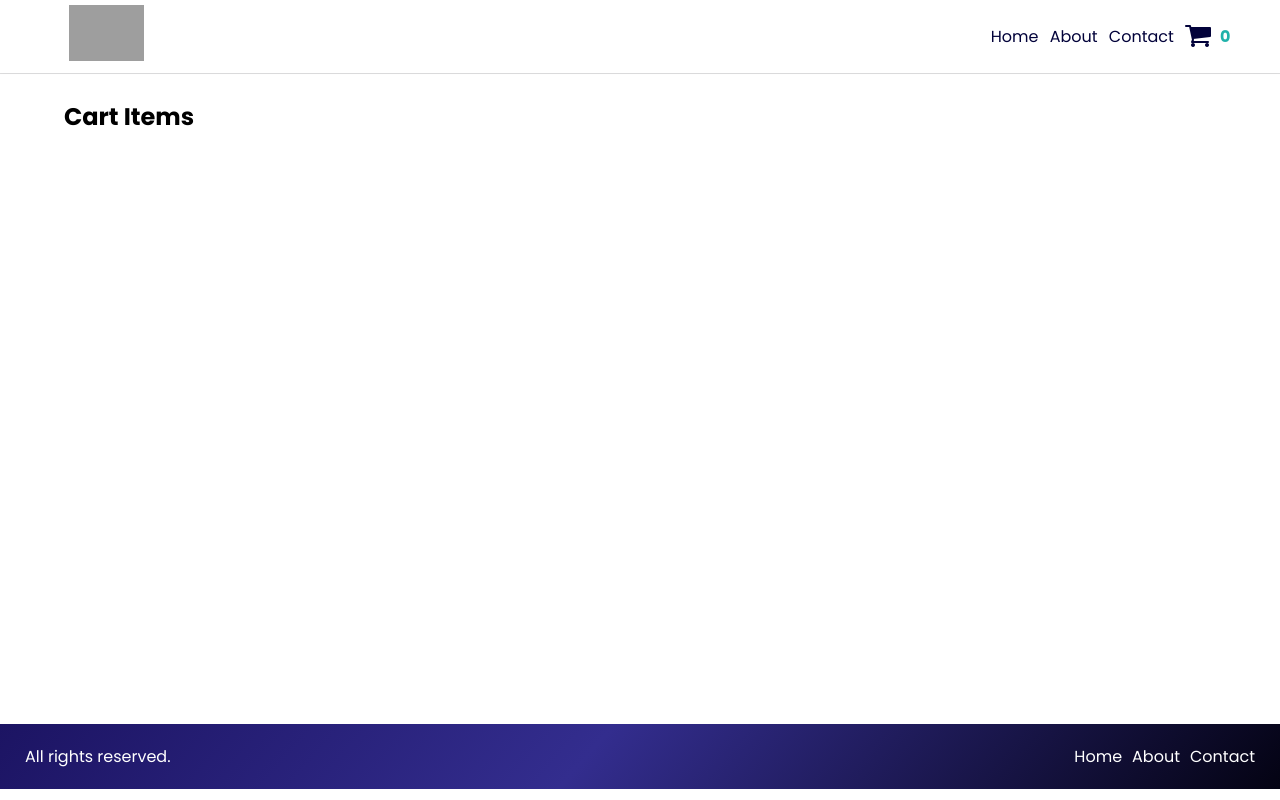
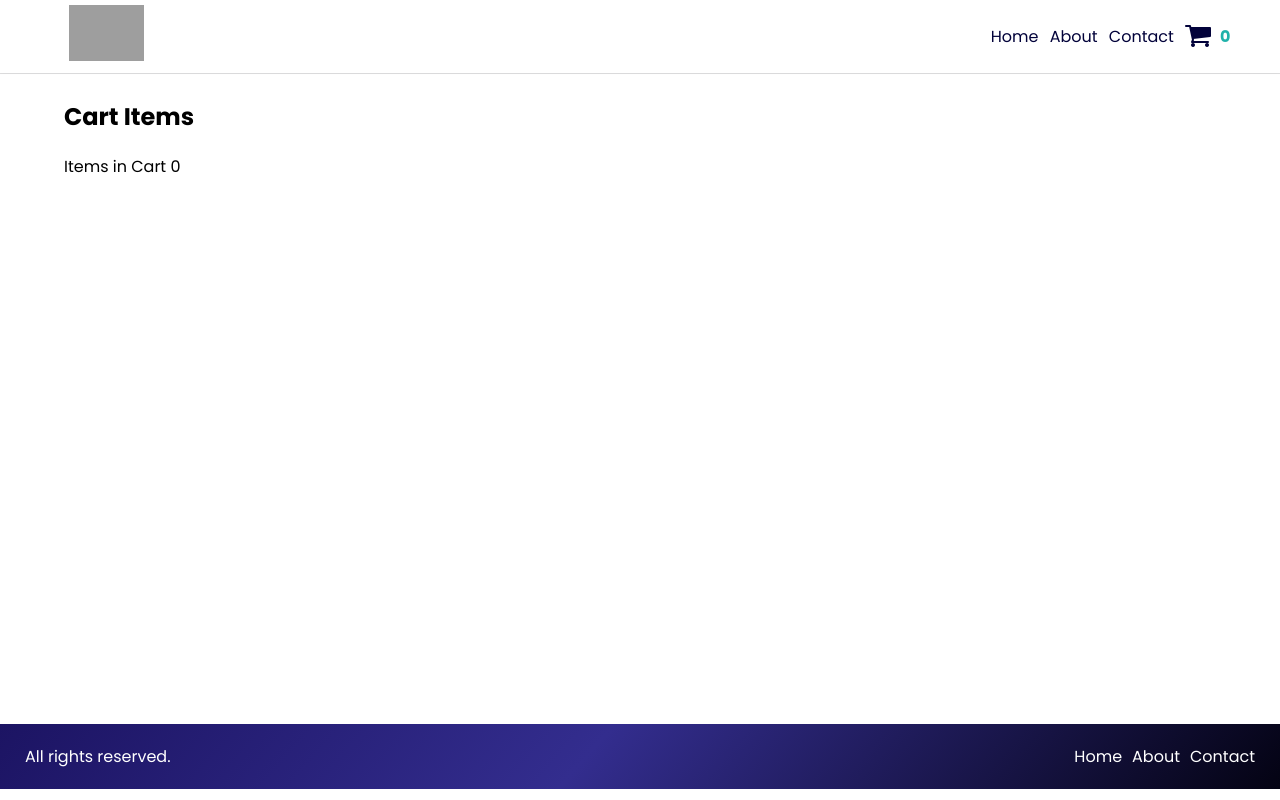
Before and after one commit to tejash023/food-ordering-app-react, a React (Vite) app: page /cart in a window 1280 px wide. Built offline with nearby package versions, Linux system fonts and the light colour scheme; grey boxes are pictures that could not be loaded.

Commit message:
added cart component

```diff
--- a/src/components/Cart.js
+++ b/src/components/Cart.js
@@ -5,7 +5,7 @@ const Cart = () => {
   return (
     <div className="container">
       <h2>Cart Items</h2>
-      {cartItems}
+      <p>Items in Cart {cartItems.length}</p>
     </div>
   );
 };
```
